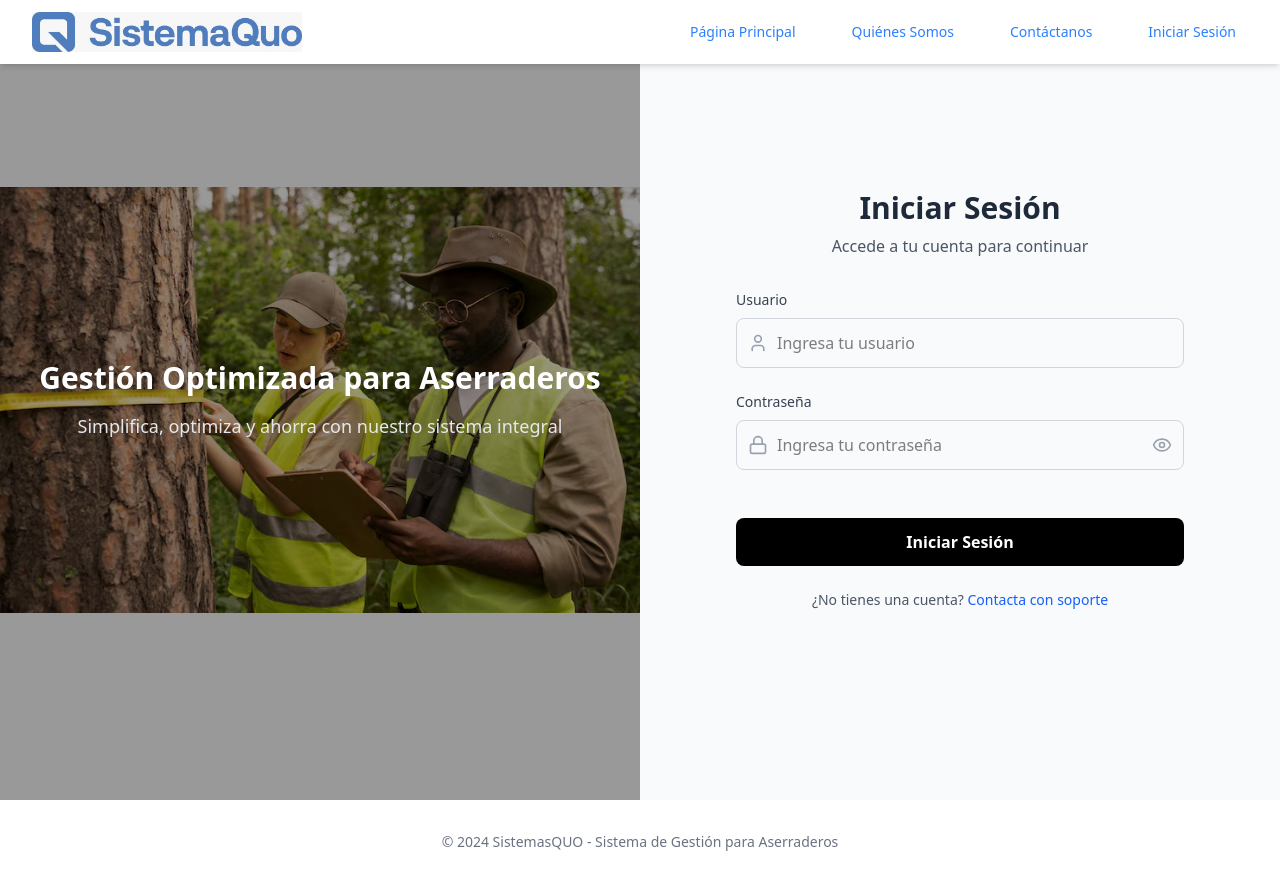
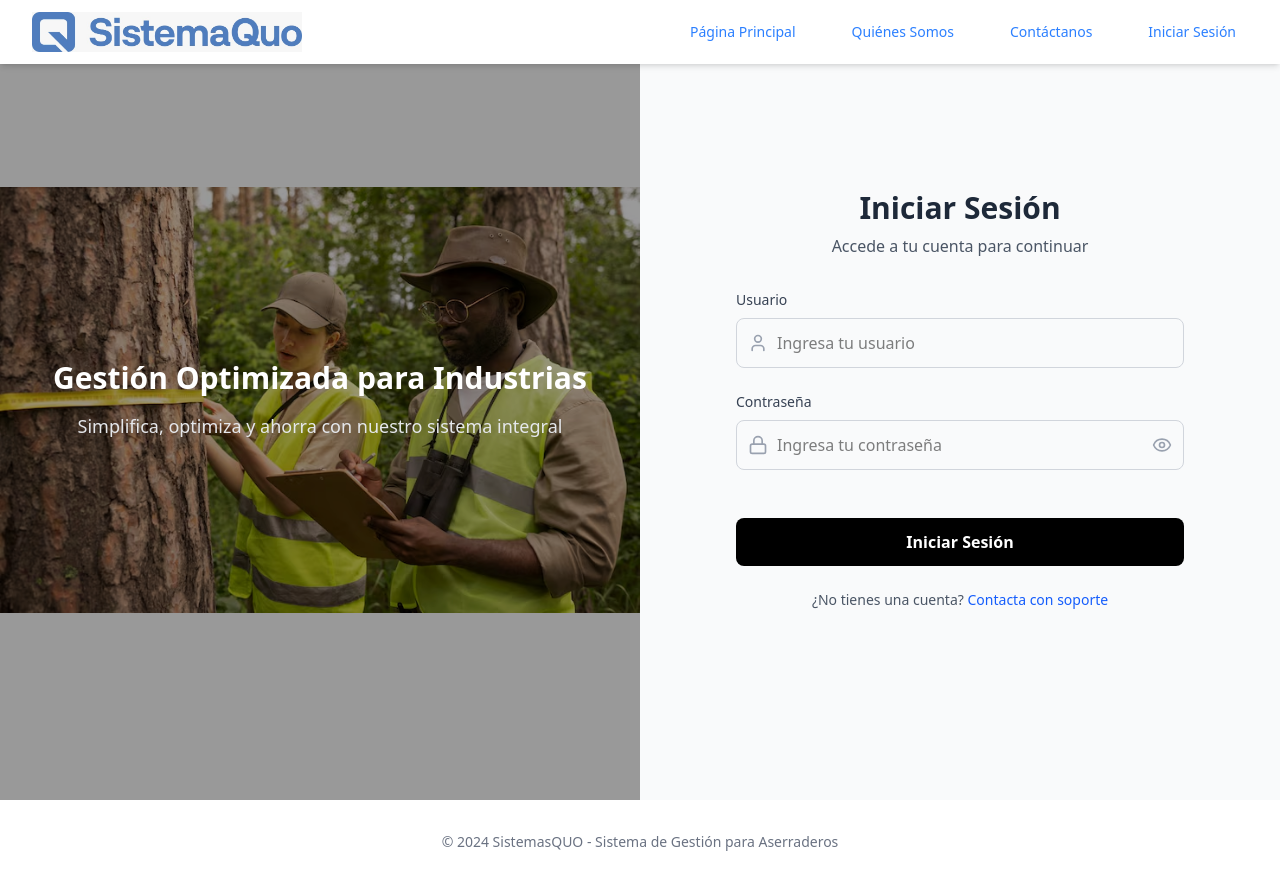
Before and after one commit to LucasCaro97/proyecto_aserraquo_frontend, a React (Vite) app: page /login in a window 1280 px wide. Built offline with nearby package versions, Linux system fonts and the light colour scheme.

Commit message:
Se cambio img de portada

```diff
--- a/src/components/HomePage/HeroSection.jsx
+++ b/src/components/HomePage/HeroSection.jsx
@@ -3,7 +3,7 @@ import React from 'react'
 export const HeroSection = () => {
   return (
     <section className="flex justify-center">
-        <div className="w-screen lg:h-[640px] bg-cover bg-center overflow-hidden">
+        <div className="w-3/4 lg:h-[640px] bg-cover bg-center overflow-hidden">
           <img
             src="src/assets/MainPhoto.png"
             alt="Gestión optimizada para aserraderos - SistemaQuo"
--- a/src/pages/LoginPage.jsx
+++ b/src/pages/LoginPage.jsx
@@ -70,7 +70,7 @@ export const LoginPage = () => {
           {/* Logo y texto superpuesto */}
           <div className="absolute inset-0 flex flex-col justify-center items-center text-white p-8">
             <h2 className="text-3xl font-bold text-center mb-4">
-              Gestión Optimizada para Aserraderos
+              Gestión Optimizada para Industrias
             </h2>
             <p className="text-lg text-center text-gray-200">
               Simplifica, optimiza y ahorra con nuestro sistema integral
```
Also changed, not shown: src/assets/MainPhoto.png.
